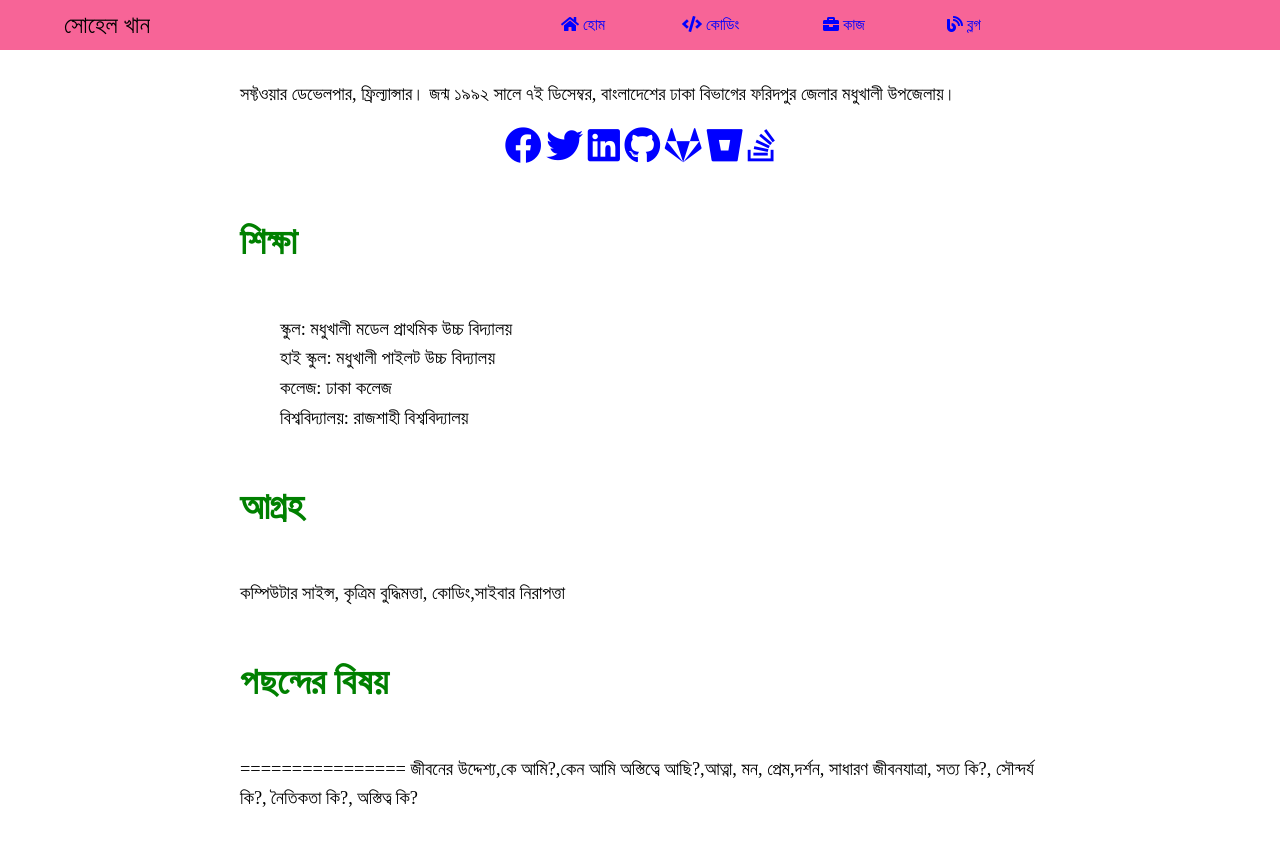
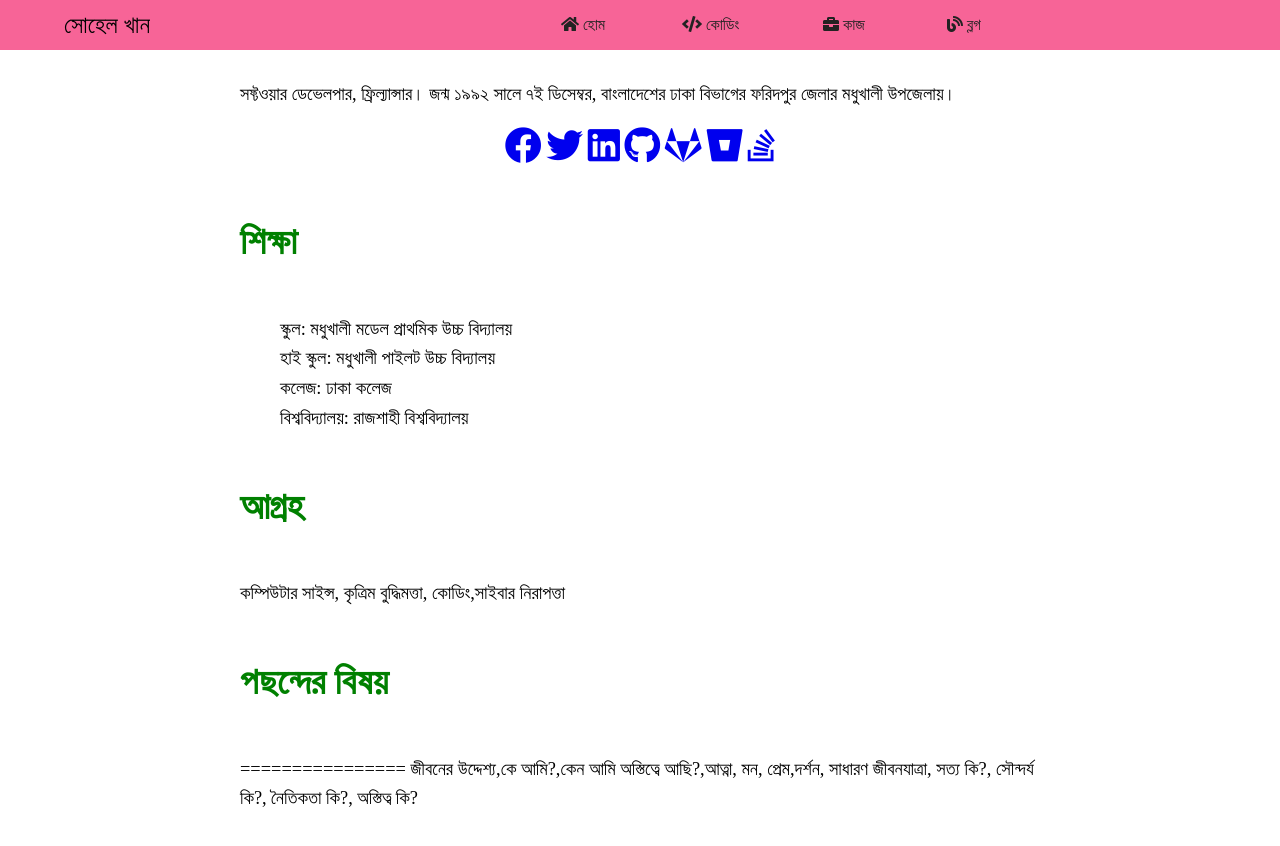
Before and after one commit to sohelkhanz/sohelkhanz.github.io, a Jekyll site: the page built from index.md, in a window 1280 px wide and 900 px high. Shown: the top 846 px of the window. Built offline with Jekyll 4.4.1, drawn with Linux system fonts in a browser that asks for light colours.

Commit message:
Update style.css

```diff
--- a/assets/css/style.css
+++ b/assets/css/style.css
@@ -31,7 +31,6 @@ main {
 
 }
 
-a:link { color: blue; }
 footer {
 
   font-size: .9rem;
```
